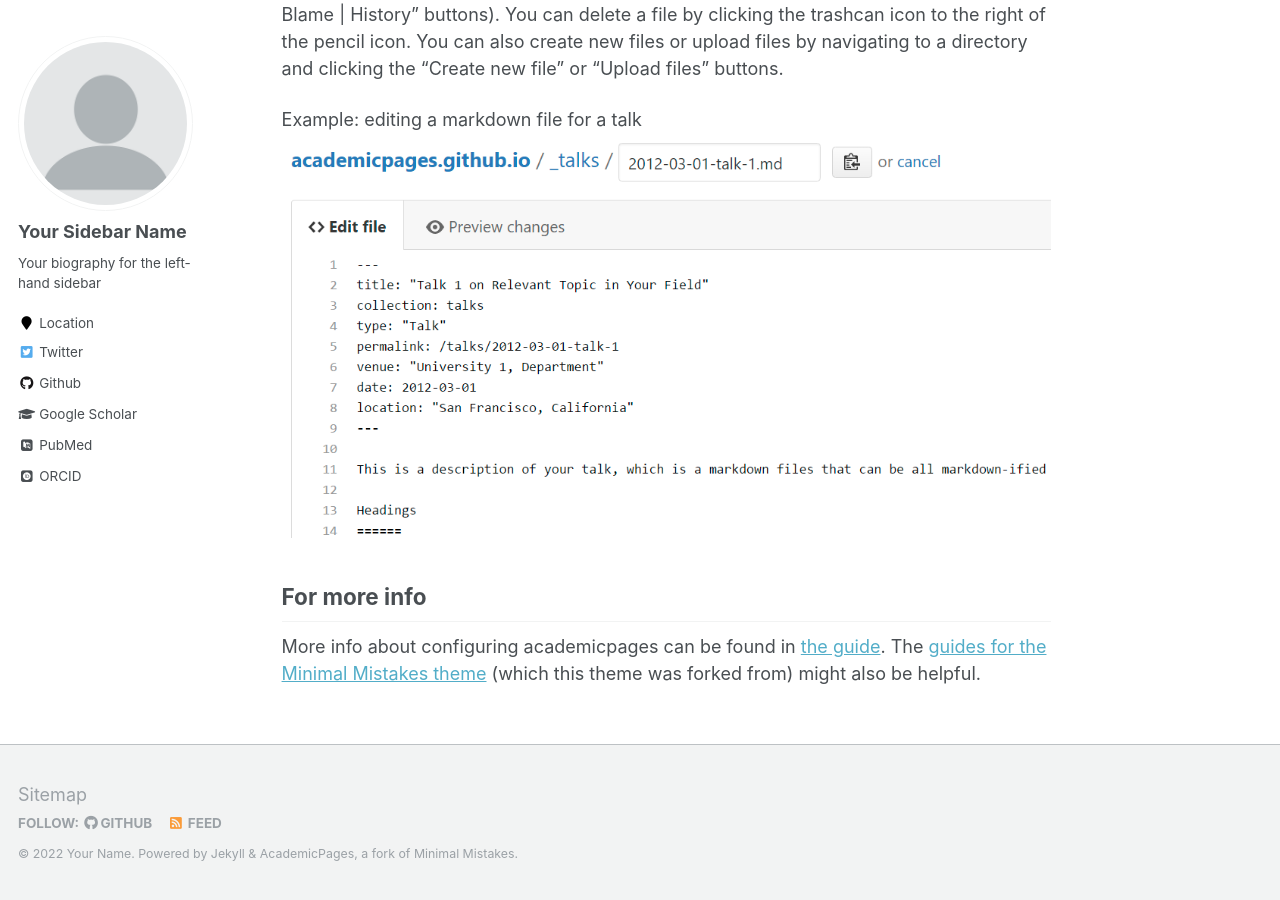
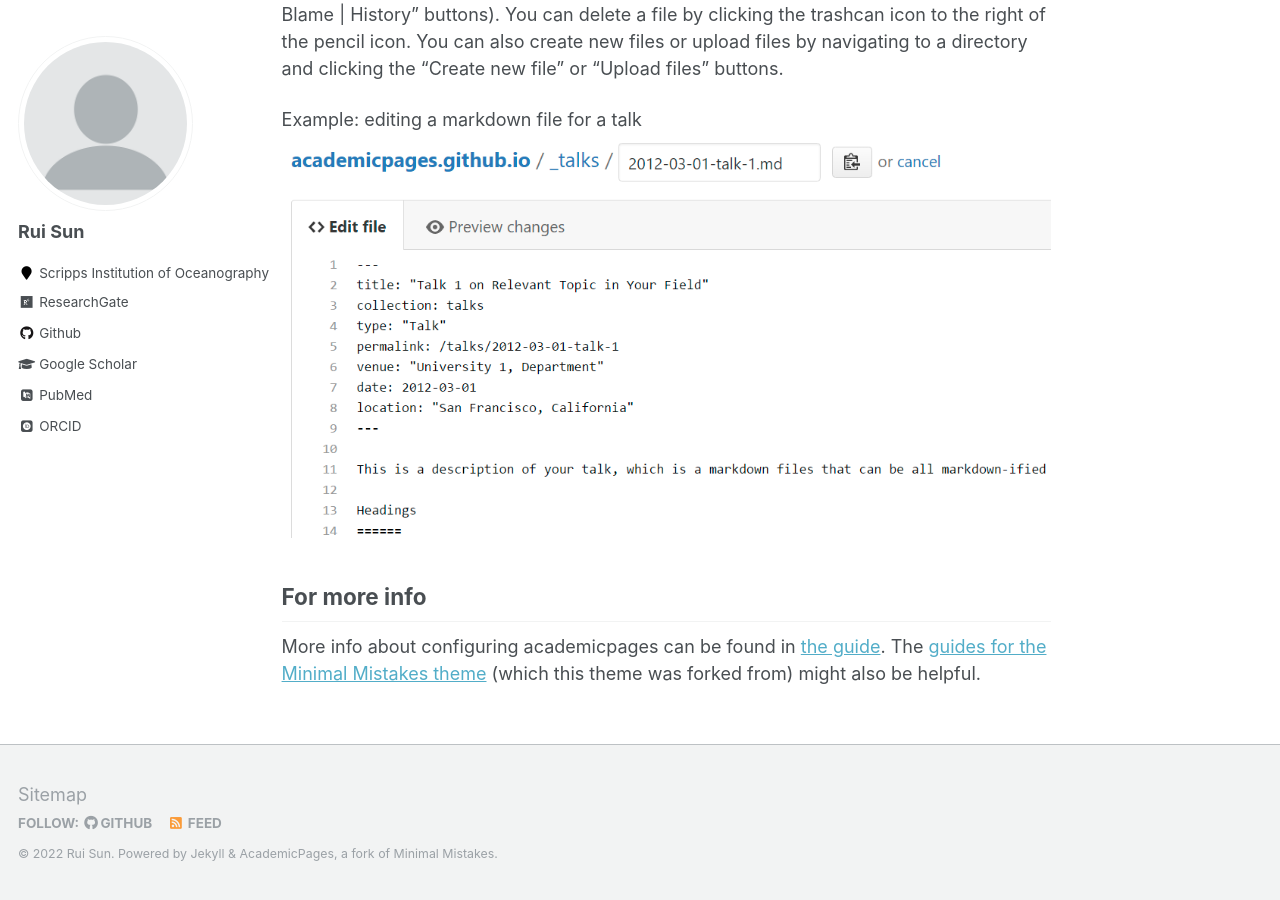
Before and after one commit to iurnus/iurnus.github.io, a Jekyll site: the page built from _pages/about.md, in a window 1280 px wide and 900 px high, scrolled down 2463 px. Built offline with Jekyll 4.4.1, drawn with Linux system fonts in a browser that asks for light colours; some web fonts are replaced; some of the changed text lies outside the part shown.

Commit message:
changed the sidebar

```diff
--- a/_config.yml
+++ b/_config.yml
@@ -7,9 +7,9 @@
 
 # Site Settings
 locale                   : "en-US"
-title                    : "Your Name / Site Title"
+title                    : "Rui Sun"
 title_separator          : "-"
-name                     : &name "Your Name"
+name                     : &name "Rui Sun"
 description              : &description "personal description"
 url                      : https://iurnus.github.io # the base hostname & protocol for your site e.g. "https://mmistakes.github.io"
 baseurl                  : "" # the subpath of your site, e.g. "/blog"
@@ -80,15 +80,15 @@ analytics:
 
 # Site Author
 author:
-  name             : "Your Sidebar Name"
+  name             : "Rui Sun"
   avatar           : "profile.png"
-  bio              : "Your biography for the left-hand sidebar"
-  location         : "Location"
+  bio              : ""
+  location         : "Scripps Institution of Oceanography"
   employer         :
-  pubmed           : "https://www.ncbi.nlm.nih.gov/pubmed/?term=john+snow"
-  googlescholar    : "http://yourfullgooglescholarurl.com"
+  pubmed           : ""
+  googlescholar    : "https://scholar.google.com/citations?user=nVZ5rtQAAAAJ"
   email            :
-  researchgate     :  # example: "https://www.researchgate.net/profile/yourprofile"
+  researchgate     : "https://www.researchgate.net/profile/Rui_Sun28" # example: "https://www.researchgate.net/profile/yourprofile"
   uri              :
   bitbucket        :
   codepen          :
@@ -96,20 +96,20 @@ author:
   flickr           :
   facebook         :
   foursquare       :
-  github           : "academicpages"
+  github           : "https://github.com/iurnus"
   google_plus      :
   keybase          :
   instagram        :
   impactstory      : #"https://profiles.impactstory.org/u/xxxx-xxxx-xxxx-xxxx"
   lastfm           :
   linkedin         :
-  orcid            : "http://orcid.org/yourorcidurl"
+  orcid            : "https://orcid.org/0000-0001-8357-4904"
   pinterest        :
   soundcloud       :
   stackoverflow    : # http://stackoverflow.com/users/123456/username
   steam            :
   tumblr           :
-  twitter          : "replacethistwitterhandle"
+  twitter          :
   vine             :
   weibo            :
   xing             :
```
